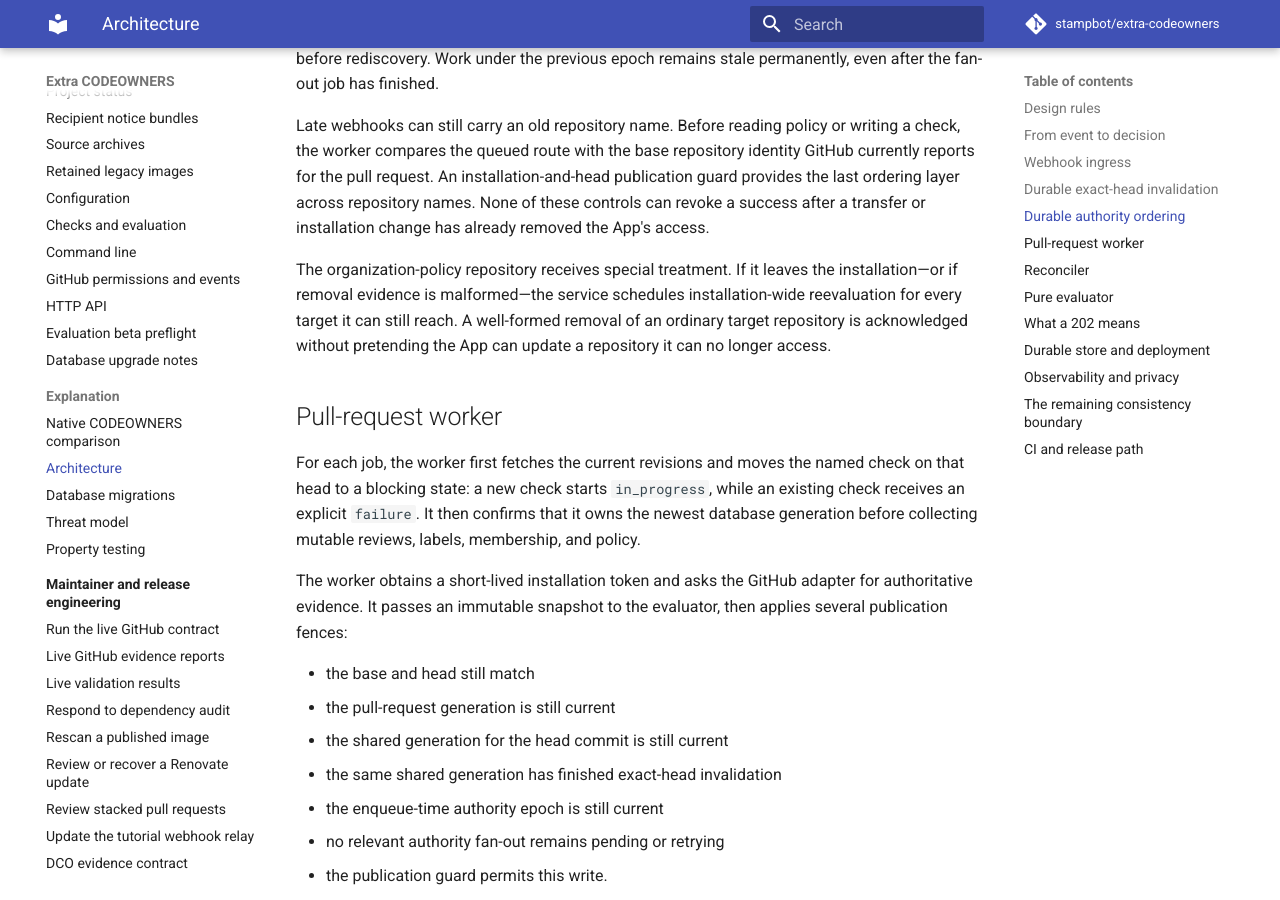
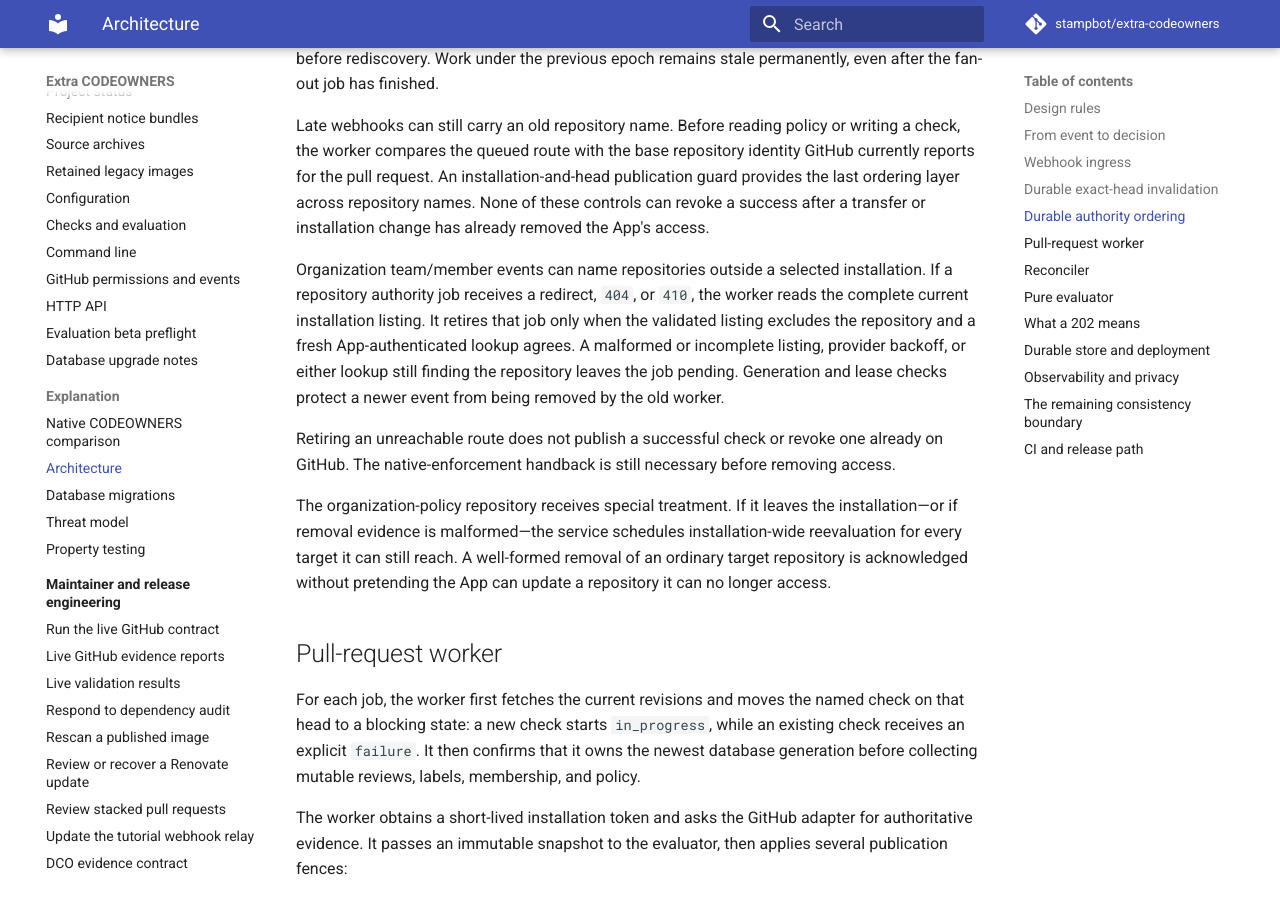
Before and after one commit to stampbot/extra-codeowners, an MkDocs documentation site: the page built from docs/explanation/architecture.md, in a window 1280 px wide and 900 px high, scrolled down 4703 px. Built offline with MkDocs 1.6.1 and Material for MkDocs 9.7.7, drawn with Linux system fonts in a browser that asks for light colours; comment, search, counter and statistics services are not loaded.

Commit message:
fix: retire authority routes outside the installation
Signed-off-by: Danny Sauer <github@dannysauer.com>

```diff
--- a/docs/explanation/architecture.md
+++ b/docs/explanation/architecture.md
@@ -208,6 +208,19 @@
 publication guard provides the last ordering layer across repository names.
 None of these controls can revoke a success after a transfer or installation
 change has already removed the App's access.
+
+Organization team/member events can name repositories outside a selected
+installation. If a repository authority job receives a redirect, `404`, or
+`410`, the worker reads the complete current installation listing. It retires
+that job only when the validated listing excludes the repository and a fresh
+App-authenticated lookup agrees. A malformed or incomplete listing, provider
+backoff, or either lookup still finding the repository leaves the job pending.
+Generation and lease checks protect a newer event from being
+removed by the old worker.
+
+Retiring an unreachable route does not publish a successful check or revoke
+one already on GitHub. The native-enforcement handback is still necessary
+before removing access.
 
 The organization-policy repository receives special treatment. If it leaves
 the installation—or if removal evidence is malformed—the service schedules
```
Also changed, not shown: docs/how-to/operate.md (+4 -2 lines), docs/reference/configuration.md (+1 -1 lines), 3 other files.
